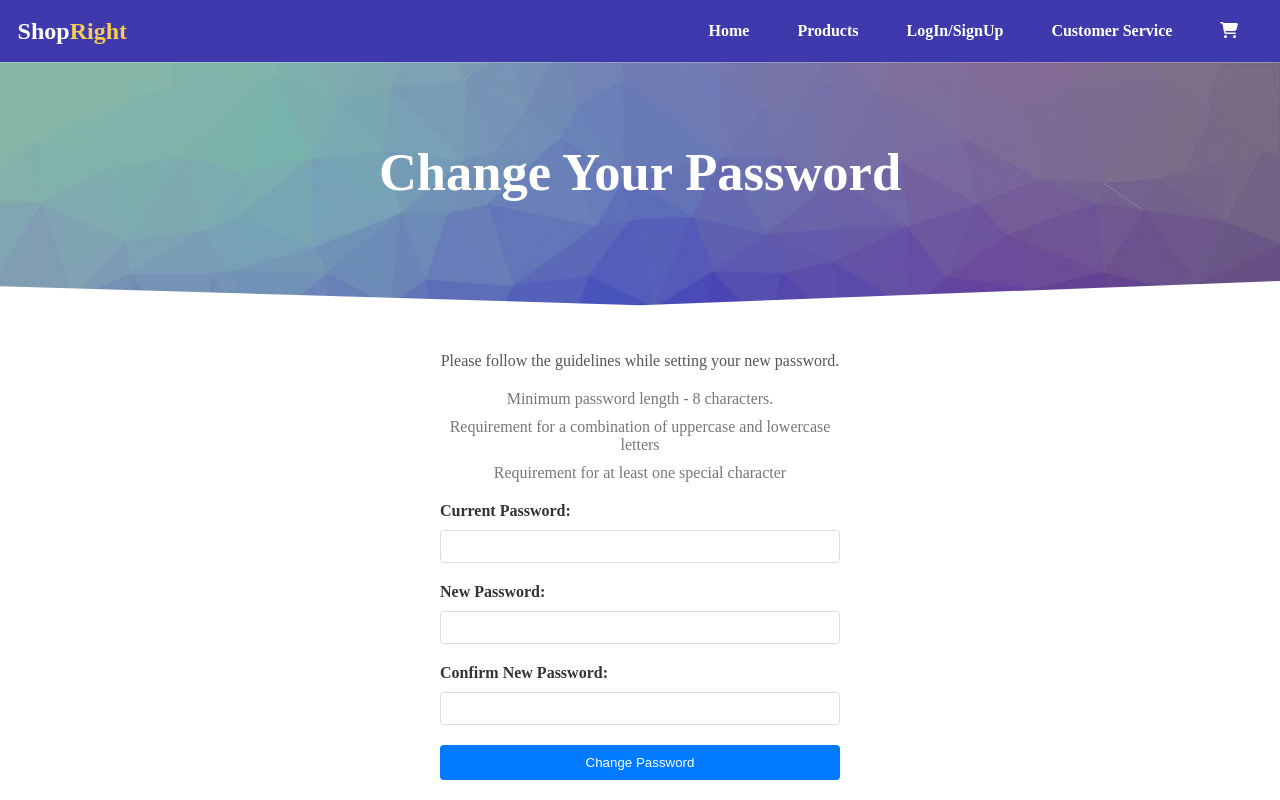
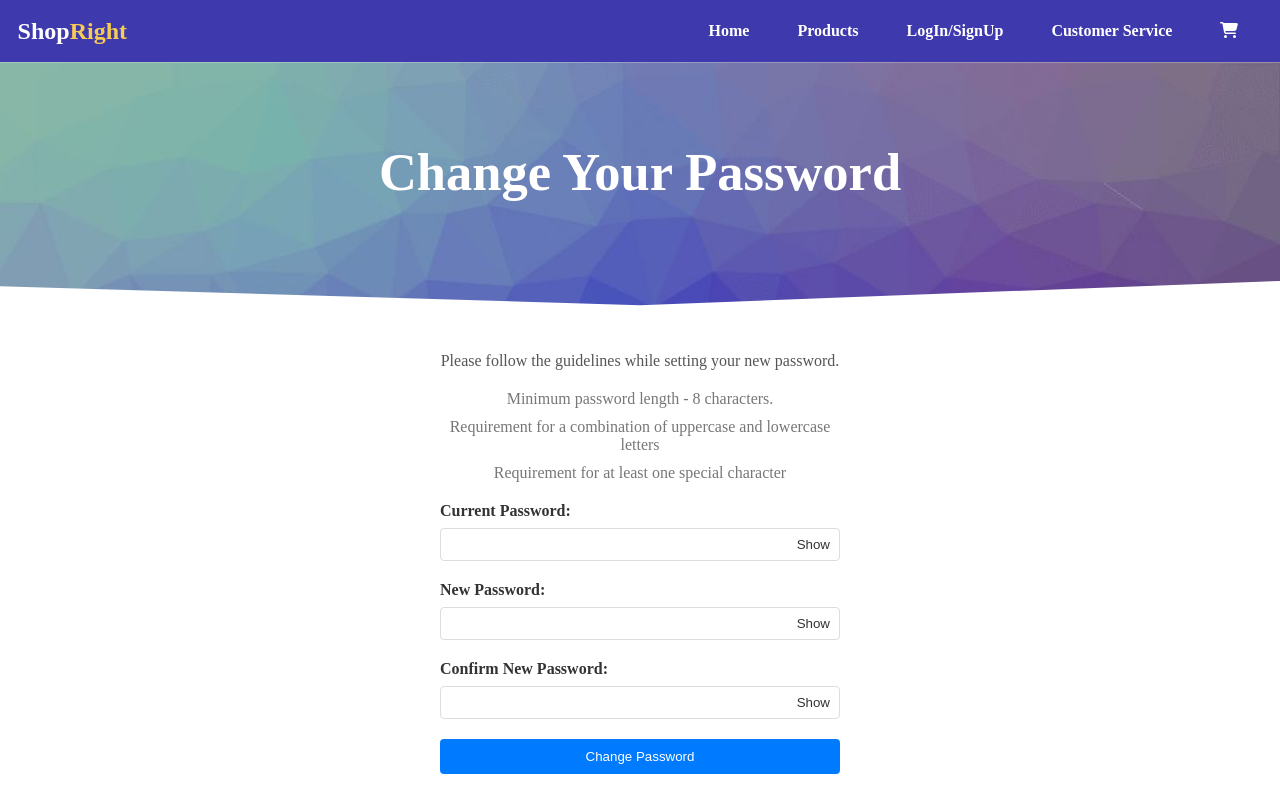
Before and after one commit to Surajbitla/shopright, a React (Create React App) app: page /change-password in a window 1280 px wide. Built offline with nearby package versions, Linux system fonts and the light colour scheme.

Commit message:
Show and hide functionality

```diff
--- a/src/components/ChangePassword/ChangePassword.jsx
+++ b/src/components/ChangePassword/ChangePassword.jsx
@@ -17,6 +17,11 @@ function ChangePassword() {
     const [newPasswordVisible, setNewPasswordVisible] = useState(false);
     const [confirmPasswordVisible, setConfirmPasswordVisible] = useState(false);
     const apiUrl = process.env.NODE_ENV === 'development' ? config.development.apiUrl : config.production.apiUrl;
+
+    // Toggle functions
+    const toggleCurrentPasswordVisibility = () => setCurrentPasswordVisible(!currentPasswordVisible);
+    const toggleNewPasswordVisibility = () => setNewPasswordVisible(!newPasswordVisible);
+    const toggleConfirmPasswordVisibility = () => setConfirmPasswordVisible(!confirmPasswordVisible);
 
 
     const validatePassword = (password) => {
@@ -83,17 +88,26 @@ function ChangePassword() {
                 <li>Requirement for at least one special character</li>
             </ul>
             <form onSubmit={handleSubmit}>
-                <div>
+                <div className="input-group">
                     <label>Current Password:</label>
-                    <input type="password" value={currentPassword} onChange={(e) => setCurrentPassword(e.target.value)} />
+                    <input type={currentPasswordVisible ? "text" : "password"} value={currentPassword} onChange={(e) => setCurrentPassword(e.target.value)} />
+                    <button type="button" onClick={toggleCurrentPasswordVisibility} className="visibility-toggle">
+                        {currentPasswordVisible ? "Hide" : "Show"}
+                    </button>
                 </div>
-                <div>
+                <div className="input-group">
                     <label>New Password:</label>
-                    <input type="password" value={newPassword} onChange={(e) => setNewPassword(e.target.value)} />
+                    <input type={newPasswordVisible ? "text" : "password"} value={newPassword} onChange={(e) => setNewPassword(e.target.value)} />
+                    <button type="button" onClick={toggleNewPasswordVisibility} className="visibility-toggle">
+                        {newPasswordVisible ? "Hide" : "Show"}
+                    </button>
                 </div>
-                <div>
+                <div className="input-group">
                     <label>Confirm New Password:</label>
-                    <input type="password" value={confirmPassword} onChange={(e) => setConfirmPassword(e.target.value)} />
+                    <input type={confirmPasswordVisible ? "text" : "password"} value={confirmPassword} onChange={(e) => setConfirmPassword(e.target.value)} />
+                    <button type="button" onClick={toggleConfirmPasswordVisibility} className="visibility-toggle">
+                        {confirmPasswordVisible ? "Hide" : "Show"}
+                    </button>
                 </div>
                 {error && <div style={{color: 'red'}}>{error}</div>}
                 <button type="submit" className="submit-btn">Change Password</button>
```
